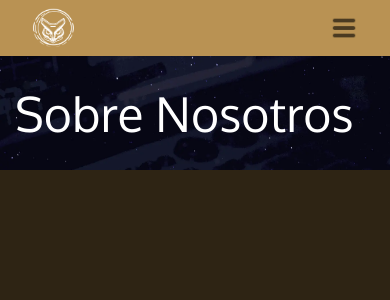
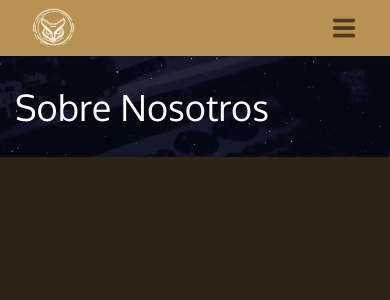
Before and after one commit to saulkurosaki/IZTAC-MUSIC-COMPANY, a Next.js app: page /about-us in a window 390 px wide. Shown: the top 300 px of the page. Built offline with nearby package versions, Linux system fonts and the light colour scheme.

Commit message:
feat(about-us/Header): implement the on small and extra small devices responsive layout

```diff
--- a/components/about-us/Header.tsx
+++ b/components/about-us/Header.tsx
@@ -4,7 +4,7 @@ import HeaderBg from "../../assets/banner_image_2.webp";
 
 const Header = () => {
   return (
-    <section className="relative w-full lg:h-[131px] max-lg:h-[114px]">
+    <section className="relative w-full lg:h-[131px] md:h-[114px] max-md:h-[101px]">
       <span className="absolute inset-0 z-0">
         <Image
           src={HeaderBg}
@@ -15,7 +15,7 @@ const Header = () => {
 
       <div className="w-full h-full py-6">
         <div className="container xl:w-[1320px] lg:w-[960px] md:w-[720px] h-full px-[15px]">
-          <h1 className="w-full h-full mb-2 text-white lg:text-6xl max-lg:text-5xl oxygen z-10 relative flex items-center">
+          <h1 className="w-full h-full mb-2 text-white lg:text-6xl md:text-5xl max-md:text-4xl oxygen z-10 relative flex items-center">
             Sobre Nosotros
           </h1>
         </div>
```
